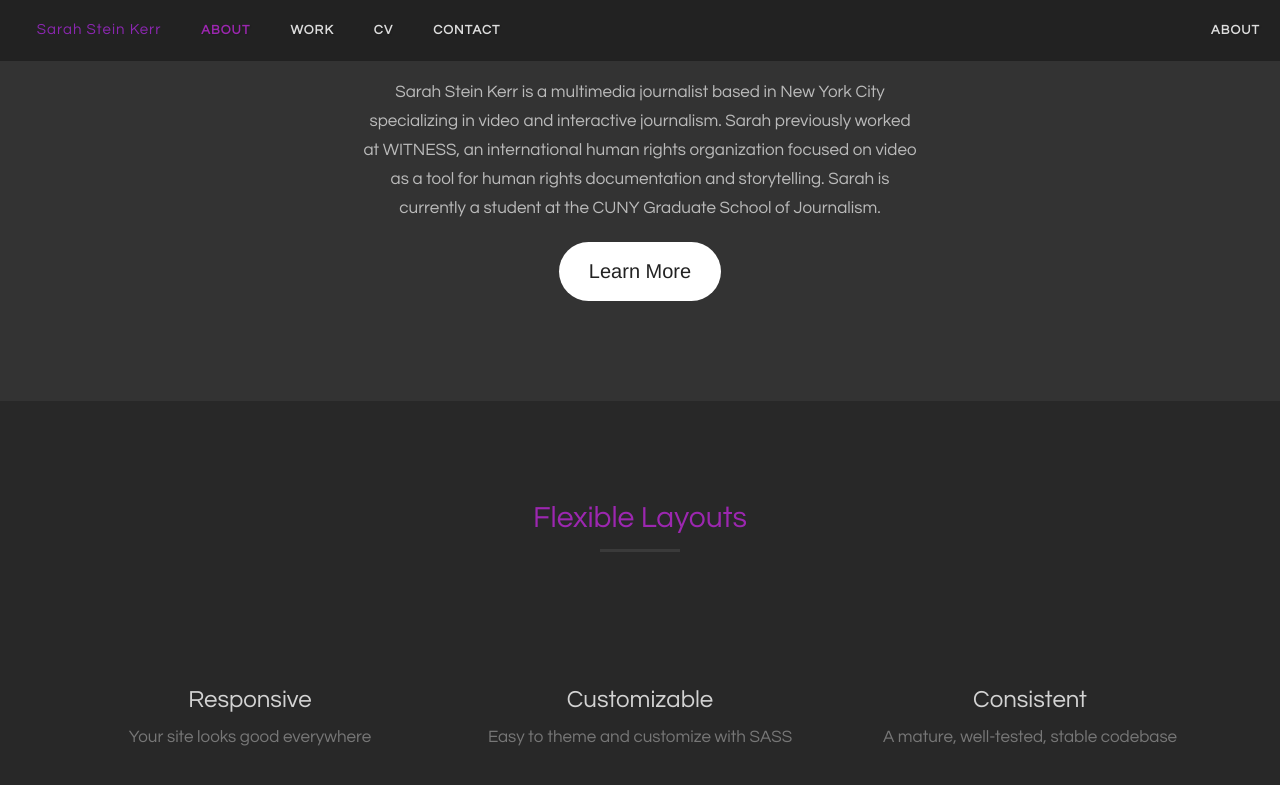
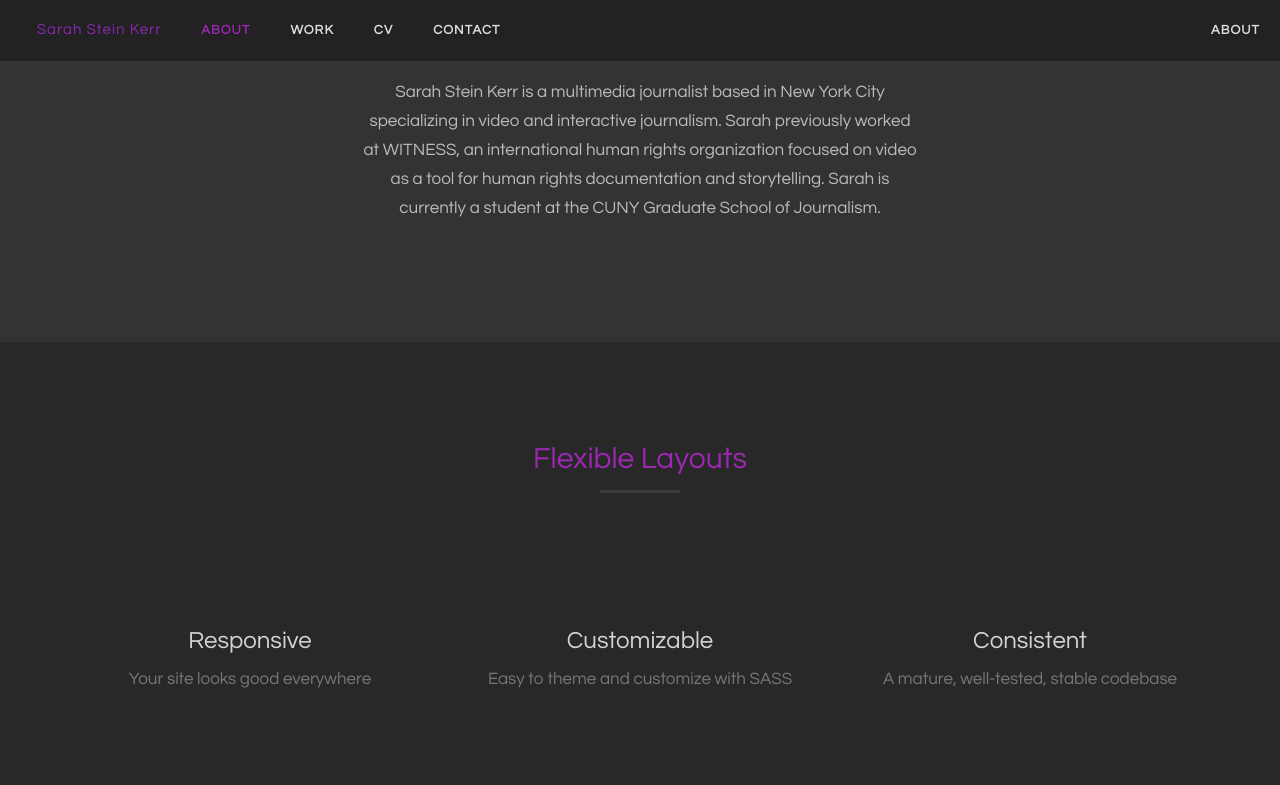
Before and after one commit to sskerr/sskerr.github.io, a Jekyll site: the page index.html, which Jekyll copies as it is, in a window 1280 px wide and 900 px high, scrolled down 1185 px. Shown: the top 785 px of the window. Built offline with Jekyll 4.4.1, drawn with Linux system fonts in a browser that asks for light colours; some web fonts are replaced; grey boxes are pictures that could not be loaded.

Commit message:
Update index.html
Remove "Learn more" button in "About" section.

```diff
--- a/index.html
+++ b/index.html
@@ -69,8 +69,7 @@
                     <br>
                     <p class="text-faded">
                        Sarah Stein Kerr is a multimedia journalist based in New York City specializing in video and interactive journalism. Sarah previously worked at WITNESS, an international human rights organization focused on video as a tool for human rights documentation and storytelling. Sarah is currently a student at the CUNY Graduate School of Journalism.
-                    </p>
-                    <a href="#three" class="btn btn-default btn-xl page-scroll">Learn More</a>
+			</p>
                 </div>
             </div>
         </div>
```
